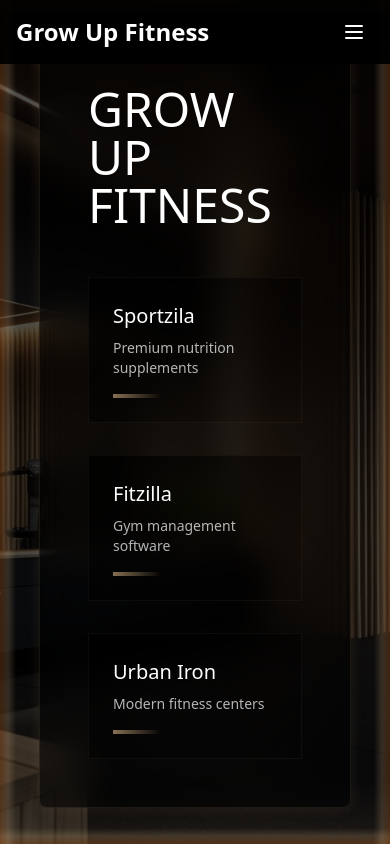
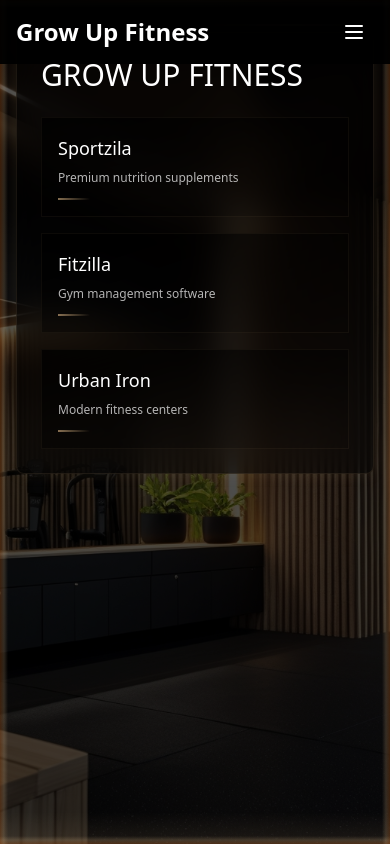
Before and after one commit to yash8892-dotcom/growfit-unity, a React (Vite) app: page / in a window 390 px wide. Shown: the top 844 px of the page. Built offline with nearby package versions, Linux system fonts and the light colour scheme.

Commit message:
Optimize Hero Section for Mobile
Improved the layout and design of the Hero Section to enhance its appearance and usability on mobile devices. Adjustments were made to ensure a better user experience when accessed on smaller screens.
[skip gpt_engineer]

```diff
--- a/src/components/HeroSection.tsx
+++ b/src/components/HeroSection.tsx
@@ -17,13 +17,13 @@ const HeroSection = () => {
   useEffect(() => {
     const interval = setInterval(() => {
       setCurrentImageIndex((prevIndex) => (prevIndex + 1) % images.length);
-    }, 20000); // Change image every 20 seconds
+    }, 20000);
 
     return () => clearInterval(interval);
   }, []);
 
   return (
-    <div className="relative h-screen w-full bg-black overflow-hidden">
+    <div className="relative min-h-screen w-full bg-black overflow-hidden">
       {/* Background Images */}
       <div className="absolute inset-0 opacity-30">
         <AnimatePresence mode="wait">
@@ -46,10 +46,10 @@ const HeroSection = () => {
 
       {/* Wooden Frame Border */}
       <div className="absolute inset-0 pointer-events-none">
-        <div className="absolute inset-x-0 top-0 h-4 bg-gradient-to-b from-[#8B4513]/40 via-[#DEB887]/20 to-transparent"></div>
-        <div className="absolute inset-x-0 bottom-0 h-4 bg-gradient-to-t from-[#8B4513]/40 via-[#DEB887]/20 to-transparent"></div>
-        <div className="absolute inset-y-0 left-0 w-4 bg-gradient-to-r from-[#8B4513]/40 via-[#DEB887]/20 to-transparent"></div>
-        <div className="absolute inset-y-0 right-0 w-4 bg-gradient-to-l from-[#8B4513]/40 via-[#DEB887]/20 to-transparent"></div>
+        <div className="absolute inset-x-0 top-0 h-2 md:h-4 bg-gradient-to-b from-[#8B4513]/40 via-[#DEB887]/20 to-transparent"></div>
+        <div className="absolute inset-x-0 bottom-0 h-2 md:h-4 bg-gradient-to-t from-[#8B4513]/40 via-[#DEB887]/20 to-transparent"></div>
+        <div className="absolute inset-y-0 left-0 w-2 md:w-4 bg-gradient-to-r from-[#8B4513]/40 via-[#DEB887]/20 to-transparent"></div>
+        <div className="absolute inset-y-0 right-0 w-2 md:w-4 bg-gradient-to-l from-[#8B4513]/40 via-[#DEB887]/20 to-transparent"></div>
       </div>
 
       {/* Geometric LED Lines with Wood Accent */}
@@ -58,29 +58,29 @@ const HeroSection = () => {
           initial={{ opacity: 0 }}
           animate={{ opacity: 1 }}
           transition={{ duration: 1.5 }}
-          className="absolute top-0 left-0 w-full h-1 bg-gradient-to-r from-transparent via-[#DEB887]/20 to-transparent"
+          className="absolute top-0 left-0 w-full h-0.5 md:h-1 bg-gradient-to-r from-transparent via-[#DEB887]/20 to-transparent"
         ></motion.div>
         <motion.div
           initial={{ opacity: 0 }}
           animate={{ opacity: 1 }}
           transition={{ duration: 1.5, delay: 0.3 }}
-          className="absolute top-10 right-0 w-1/2 h-1 bg-gradient-to-l from-transparent via-[#DEB887]/20 to-transparent"
+          className="absolute top-6 md:top-10 right-0 w-1/2 h-0.5 md:h-1 bg-gradient-to-l from-transparent via-[#DEB887]/20 to-transparent"
         ></motion.div>
       </div>
 
       {/* Glass Panel Content */}
-      <div className="relative z-10 flex items-center justify-center h-full">
-        <div className="w-4/5 max-w-6xl">
+      <div className="relative z-10 flex items-center justify-center h-full px-4 py-8 md:p-0">
+        <div className="w-full md:w-4/5 max-w-6xl">
           <motion.div
             initial={{ opacity: 0, y: 20 }}
             animate={{ opacity: 1, y: 0 }}
             transition={{ duration: 0.8 }}
-            className="backdrop-blur-lg bg-black/50 p-12 rounded-lg border border-[#DEB887]/10 shadow-[0_0_15px_rgba(222,184,135,0.1)]"
+            className="backdrop-blur-lg bg-black/50 p-6 md:p-12 rounded-lg border border-[#DEB887]/10 shadow-[0_0_15px_rgba(222,184,135,0.1)]"
           >
-            <h1 className="text-5xl font-light text-white mb-6">
+            <h1 className="text-3xl md:text-5xl font-light text-white mb-4 md:mb-6">
               GROW UP FITNESS
             </h1>
-            <div className="grid grid-cols-1 md:grid-cols-3 gap-8 mt-12">
+            <div className="grid grid-cols-1 md:grid-cols-3 gap-4 md:gap-8 mt-6 md:mt-12">
               {[
                 { name: 'Sportzila', path: '/sportzila', desc: 'Premium nutrition supplements' },
                 { name: 'Fitzilla', path: '/fitzilla', desc: 'Gym management software' },
@@ -92,10 +92,10 @@ const HeroSection = () => {
                     className="group relative overflow-hidden cursor-pointer"
                   >
                     <div className="absolute inset-0 bg-gradient-to-br from-black/80 to-transparent group-hover:from-black/60 transition-all duration-300"></div>
-                    <div className="relative p-6 border border-[#DEB887]/5 hover:border-[#DEB887]/20 transition-all duration-300">
-                      <h3 className="text-xl text-white mb-2">{brand.name}</h3>
-                      <p className="text-sm text-white/70 mb-4">{brand.desc}</p>
-                      <div className="h-1 w-12 bg-gradient-to-r from-[#DEB887]/60 to-transparent"></div>
+                    <div className="relative p-4 md:p-6 border border-[#DEB887]/5 hover:border-[#DEB887]/20 transition-all duration-300">
+                      <h3 className="text-lg md:text-xl text-white mb-2">{brand.name}</h3>
+                      <p className="text-xs md:text-sm text-white/70 mb-3 md:mb-4">{brand.desc}</p>
+                      <div className="h-0.5 md:h-1 w-8 md:w-12 bg-gradient-to-r from-[#DEB887]/60 to-transparent"></div>
                     </div>
                   </motion.div>
                 </Link>
@@ -110,7 +110,7 @@ const HeroSection = () => {
         initial={{ opacity: 0 }}
         animate={{ opacity: 1 }}
         transition={{ duration: 1.5, delay: 0.6 }}
-        className="absolute bottom-0 left-0 w-full h-16 bg-gradient-to-t from-[#DEB887]/10 to-transparent"
+        className="absolute bottom-0 left-0 w-full h-8 md:h-16 bg-gradient-to-t from-[#DEB887]/10 to-transparent"
       ></motion.div>
     </div>
   );
```
